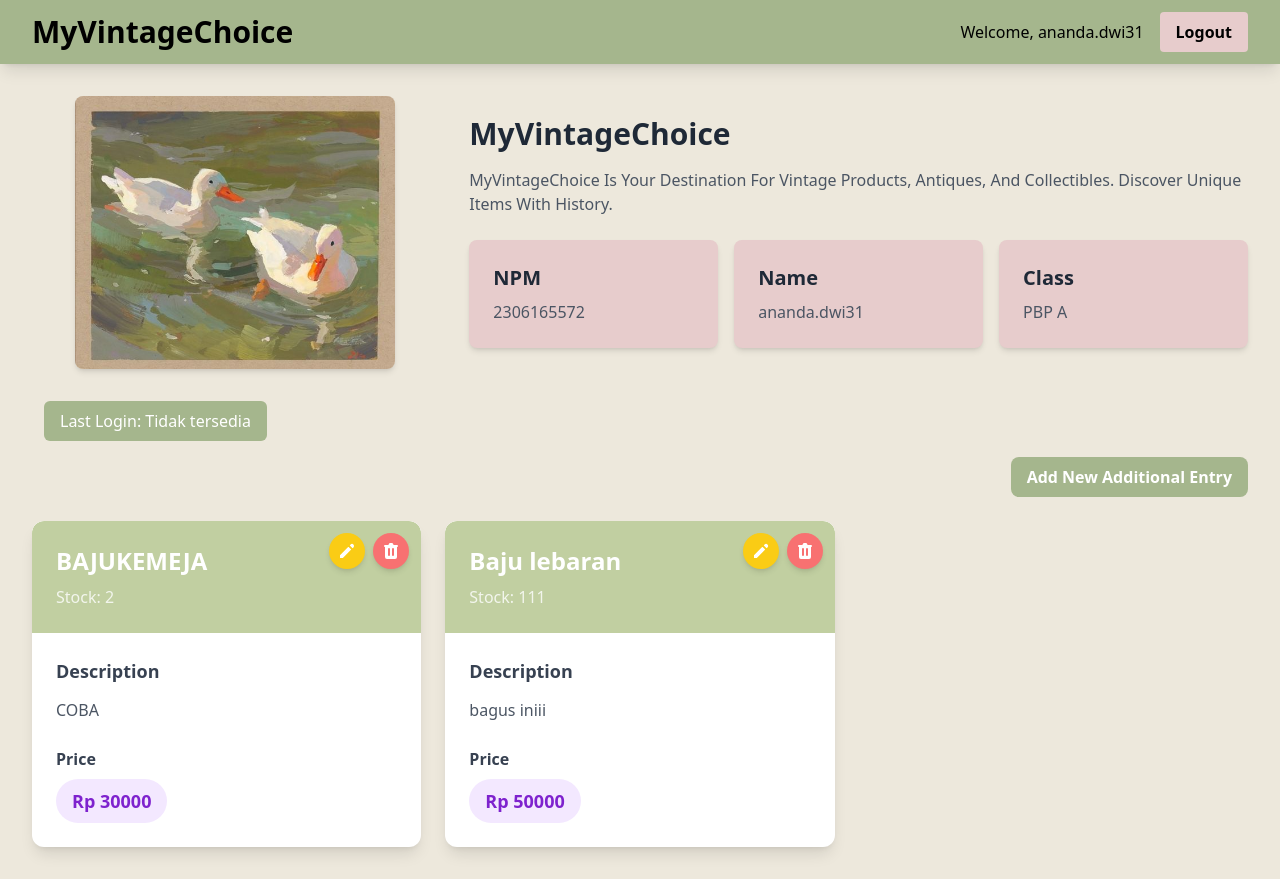
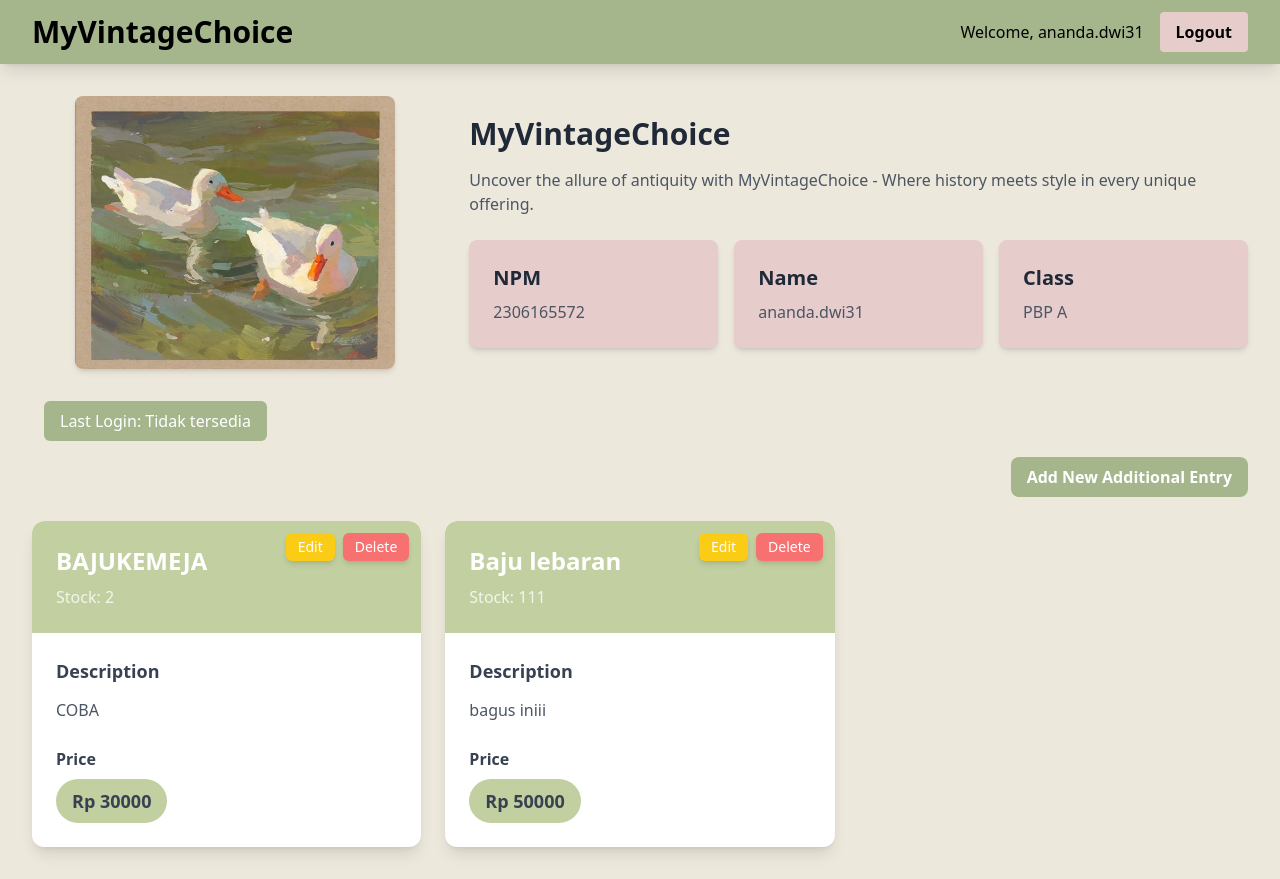
Before and after one commit to lillyskyy/e-commers-tugas1, a Django app: page / in a window 1280 px wide. Run offline with Django 5.2, Linux system fonts and the light colour scheme; a user stored in the database is signed in; data comes from the database, SQL or seed files in the repository; both versions use the stored data as it was after the commit; some libraries are stand-ins or nearby versions.

Commit message:
udah selesai tugas 5

```diff
--- a/main/templates/card_additional.html
+++ b/main/templates/card_additional.html
@@ -1,21 +1,17 @@
 <div class="relative break-inside-avoid group">
   <div class="relative bg-white shadow-lg rounded-xl overflow-hidden transition-all duration-300 transform group-hover:scale-105">
     <div class="absolute top-3 right-3 flex space-x-2 z-10">
-      <a href="{% url 'main:edit_additional' additional_entry.pk %}" class="bg-yellow-400 hover:bg-yellow-500 text-white rounded-full p-2 transition duration-300 shadow-md">
-        <svg xmlns="http://www.w3.org/2000/svg" class="h-5 w-5" viewBox="0 0 20 20" fill="currentColor">
-          <path d="M13.586 3.586a2 2 0 112.828 2.828l-.793.793-2.828-2.828.793-.793zM11.379 5.793L3 14.172V17h2.828l8.38-8.379-2.83-2.828z" />
-        </svg>
+      <a href="{% url 'main:edit_additional' additional_entry.pk %}" class="bg-yellow-400 hover:bg-yellow-500 text-white rounded-md px-3 py-1 text-sm font-medium transition duration-300 shadow-md">
+        Edit
       </a>
-      <a href="{% url 'main:delete_additional' additional_entry.pk %}" class="bg-red-400 hover:bg-red-500 text-white rounded-full p-2 transition duration-300 shadow-md">
-        <svg xmlns="http://www.w3.org/2000/svg" class="h-5 w-5" viewBox="0 0 20 20" fill="currentColor">
-          <path fill-rule="evenodd" d="M9 2a1 1 0 00-.894.553L7.382 4H4a1 1 0 000 2v10a2 2 0 002 2h8a2 2 0 002-2V6a1 1 0 100-2h-3.382l-.724-1.447A1 1 0 0011 2H9zM7 8a1 1 0 012 0v6a1 1 0 11-2 0V8zm5-1a1 1 0 00-1 1v6a1 1 0 102 0V8a1 1 0 00-1-1z" clip-rule="evenodd" />
-        </svg>
+      <a href="{% url 'main:delete_additional' additional_entry.pk %}" class="bg-red-400 hover:bg-red-500 text-white rounded-md px-3 py-1 text-sm font-medium transition duration-300 shadow-md">
+        Delete
       </a>
     </div>
     <div class="bg-[#C1CFA1] text-white p-6 rounded-t-xl">
       <h3 class="font-bold text-2xl mb-2">{{additional_entry.product}}</h3>
       <p class="text-white opacity-80">Stock: {{additional_entry.stock}}</p>
-  </div>
+    </div>
     <div class="p-6">
       <p class="font-semibold text-lg mb-3 text-gray-700">Description</p>
       <p class="text-gray-600 mb-4 leading-relaxed">
@@ -23,8 +19,8 @@
       </p>
       <div class="mt-6">
         <p class="text-gray-700 font-semibold mb-2">Price</p>
-        <div class="bg-purple-100 rounded-full py-2 px-4 inline-block">
-          <span class="text-lg font-bold text-purple-700">
+        <div class="bg-[#C1CFA1] rounded-full py-2 px-4 inline-block">
+          <span class="text-lg font-bold text-gray-700">
             Rp {{additional_entry.price}}
           </span>
         </div>
--- a/main/templates/login.html
+++ b/main/templates/login.html
@@ -11,7 +11,7 @@
             </div>
 
             <h2 class="text-3xl font-bold mb-2">Login</h2>
-            <p class="text-gray-600 mb-8">Login to access your travelwise account</p>
+            <p class="text-gray-600 mb-8">Login to access your account</p>
 
             <form method="POST" action="">
                 {% csrf_token %}
--- a/main/templates/main.html
+++ b/main/templates/main.html
@@ -20,7 +20,7 @@
           </div>
           <div class="w-full md:w-2/3 md:pl-8">
               <h1 class="text-3xl font-bold text-gray-800 mb-4">MyVintageChoice</h1>
-              <p class="text-gray-600 mb-6">MyVintageChoice Is Your Destination For Vintage Products, Antiques, And Collectibles. Discover Unique Items With History.</p>
+              <p class="text-gray-600 mb-6">Uncover the allure of antiquity with MyVintageChoice - Where history meets style in every unique offering.</p>
               <div class="grid grid-cols-1 md:grid-cols-3 gap-4">
                   {% include "card_info.html" with title='NPM' value=npm %}
                   {% include "card_info.html" with title='Name' value=name %}
```
Also changed, not shown: db.sqlite3.
